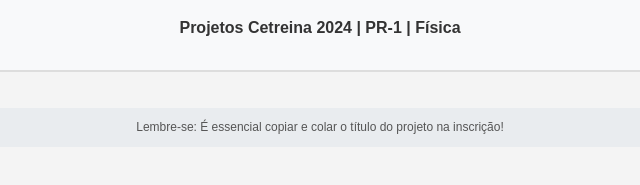
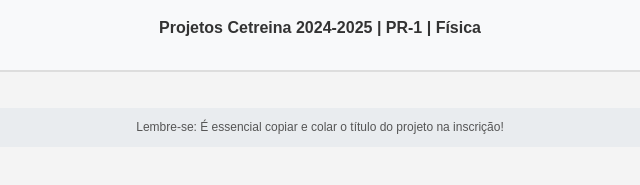
Before and after one commit to proiniciar/Fisica_Cetreina, a plain HTML site: page index.html in a window 1280 px wide. Shown: the part 323-508 px from the top of the page, 320-960 px from the left. Drawn offline with Linux system fonts and the light colour scheme.

Commit message:
index.html

```diff
--- a/index.html
+++ b/index.html
@@ -115,7 +115,7 @@
 <body>
     <div class="header">
         <img src="https://proiniciar.uerj.br/pluginfile.php/1/theme_adaptable/logo/1709829991/Daiaie%20Coordenadoria%20de%20Inicia%C3%A7%C3%A3o%20COR.png" alt="Logo">
-        <h1>Projetos Cetreina 2024 | PR-1 | Física</h1>
+        <h1>Projetos Cetreina 2024-2025 | PR-1 | Física</h1>
     </div>
 
     <div class="back-button">
```
